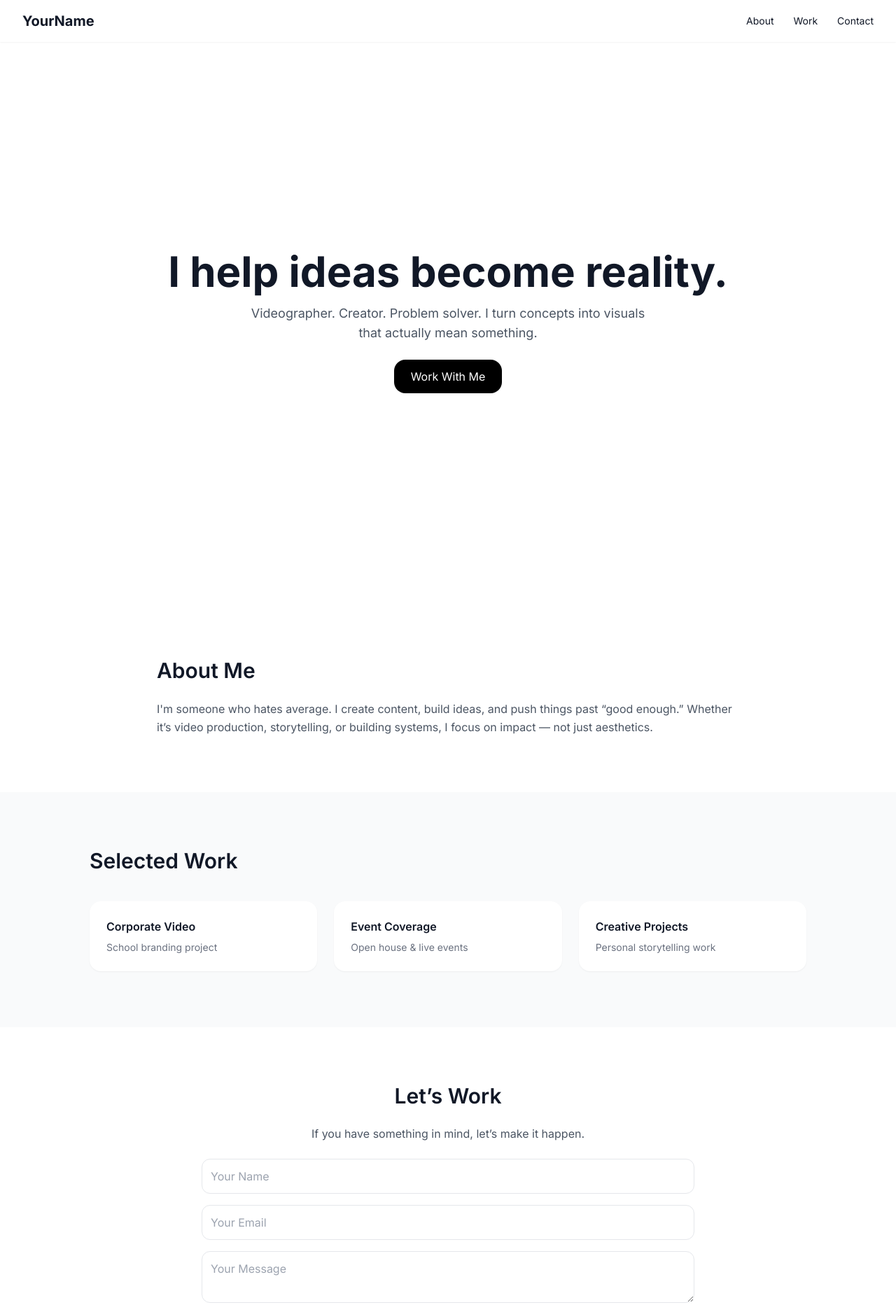
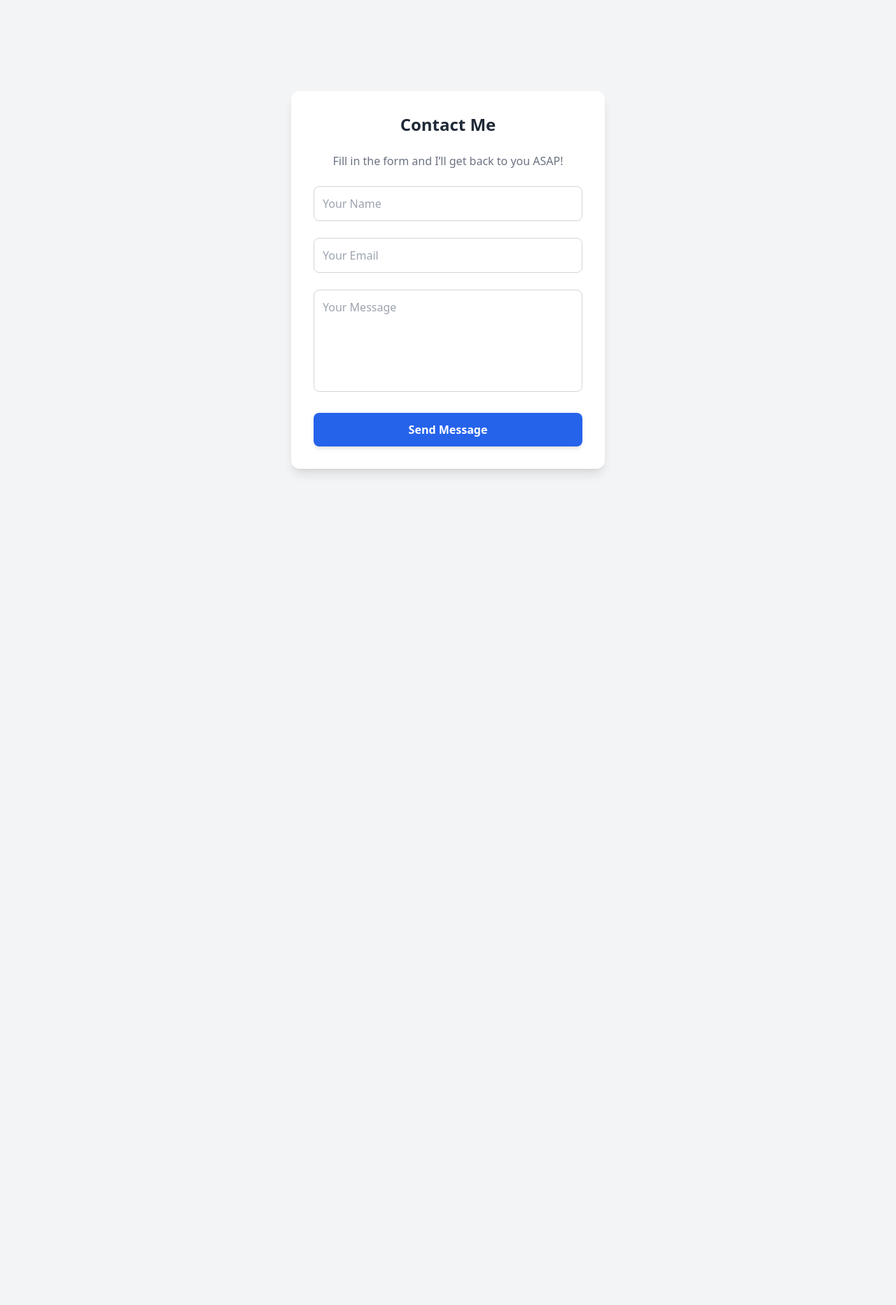
Before and after one commit to HaldenG/personal-landing-page, a plain HTML site: page index.html in a window 1280 px wide. Shown: the top 1865 px of the page at 70% size. After the commit the page ends 800 px from the top, so only its background shows below. Drawn offline with nearby package versions, Linux system fonts and the light colour scheme.

Commit message:
Update index.html

```diff
--- a/index.html
+++ b/index.html
@@ -1,88 +1,64 @@
 <!DOCTYPE html>
 <html lang="en">
 <head>
-  <meta charset="UTF-8" />
-  <meta name="viewport" content="width=device-width, initial-scale=1.0" />
-  <title>Your Name | Personal Brand</title>
+  <meta charset="UTF-8">
+  <meta name="viewport" content="width=device-width, initial-scale=1.0">
+  <title>HaldenG - Contact Me</title>
+  <!-- Tailwind CSS CDN -->
   <script src="https://cdn.tailwindcss.com"></script>
-  <link href="https://fonts.googleapis.com/css2?family=Inter:wght@300;400;600;700&display=swap" rel="stylesheet">
-  <style>
-    body { font-family: 'Inter', sans-serif; }
-  </style>
+  <!-- EmailJS SDK -->
+  <script type="text/javascript" src="https://cdn.emailjs.com/dist/email.min.js"></script>
+  <script type="text/javascript">
+    (function(){
+       emailjs.init("WTxMGRMWvGk1q9fo1"); // Your public key
+    })();
+  </script>
 </head>
-<body class="bg-white text-gray-900">
+<body class="bg-gray-100 flex items-center justify-center min-h-screen p-4">
 
-  <!-- NAV -->
-  <nav class="flex justify-between items-center px-8 py-4 shadow-sm">
-    <h1 class="text-xl font-bold">YourName</h1>
-    <div class="space-x-6 text-sm">
-      <a href="#about" class="hover:text-gray-600">About</a>
-      <a href="#work" class="hover:text-gray-600">Work</a>
-      <a href="#contact" class="hover:text-gray-600">Contact</a>
-    </div>
-  </nav>
+  <form id="contactForm" class="bg-white shadow-lg rounded-xl p-8 max-w-md w-full space-y-6">
+    <h2 class="text-2xl font-bold text-gray-800 text-center">Contact Me</h2>
+    <p class="text-gray-500 text-center">Fill in the form and I’ll get back to you ASAP!</p>
 
-  <!-- HERO -->
-  <section class="h-screen flex flex-col justify-center items-center text-center px-6">
-    <h2 class="text-4xl md:text-6xl font-bold mb-4">I help ideas become reality.</h2>
-    <p class="text-lg text-gray-600 max-w-xl mb-6">
-      Videographer. Creator. Problem solver. I turn concepts into visuals that actually mean something.
-    </p>
-    <a href="#contact" class="bg-black text-white px-6 py-3 rounded-2xl hover:opacity-80 transition">Work With Me</a>
-  </section>
+    <input type="text" name="name" placeholder="Your Name" required
+      class="w-full p-3 border border-gray-300 rounded-lg focus:outline-none focus:ring-2 focus:ring-blue-500" />
 
-  <!-- ABOUT -->
-  <section id="about" class="py-20 px-8 max-w-4xl mx-auto">
-    <h3 class="text-3xl font-semibold mb-6">About Me</h3>
-    <p class="text-gray-600 leading-relaxed">
-      I'm someone who hates average. I create content, build ideas, and push things past “good enough.”
-      Whether it’s video production, storytelling, or building systems, I focus on impact — not just aesthetics.
-    </p>
-  </section>
+    <input type="email" name="email" placeholder="Your Email" required
+      class="w-full p-3 border border-gray-300 rounded-lg focus:outline-none focus:ring-2 focus:ring-blue-500" />
 
-  <!-- WORK -->
-  <section id="work" class="py-20 px-8 bg-gray-50">
-    <div class="max-w-5xl mx-auto">
-      <h3 class="text-3xl font-semibold mb-10">Selected Work</h3>
-      <div class="grid md:grid-cols-3 gap-6">
-        <div class="p-6 bg-white rounded-2xl shadow-sm">
-          <h4 class="font-semibold">Corporate Video</h4>
-          <p class="text-sm text-gray-500 mt-2">School branding project</p>
-        </div>
-        <div class="p-6 bg-white rounded-2xl shadow-sm">
-          <h4 class="font-semibold">Event Coverage</h4>
-          <p class="text-sm text-gray-500 mt-2">Open house & live events</p>
-        </div>
-        <div class="p-6 bg-white rounded-2xl shadow-sm">
-          <h4 class="font-semibold">Creative Projects</h4>
-          <p class="text-sm text-gray-500 mt-2">Personal storytelling work</p>
-        </div>
-      </div>
-    </div>
-  </section>
+    <textarea name="message" placeholder="Your Message" required rows="5"
+      class="w-full p-3 border border-gray-300 rounded-lg focus:outline-none focus:ring-2 focus:ring-blue-500 resize-none"></textarea>
 
-  <!-- CONTACT -->
-  <section id="contact" class="py-20 px-8 max-w-3xl mx-auto text-center">
-    <h3 class="text-3xl font-semibold mb-6">Let’s Work</h3>
-    <p class="text-gray-600 mb-6">If you have something in mind, let’s make it happen.</p>
-    <form class="space-y-4" onsubmit="handleSubmit(event)">
-      <input type="text" placeholder="Your Name" required class="w-full p-3 border rounded-xl" />
-      <input type="email" placeholder="Your Email" required class="w-full p-3 border rounded-xl" />
-      <textarea placeholder="Your Message" required class="w-full p-3 border rounded-xl"></textarea>
-      <button class="bg-black text-white px-6 py-3 rounded-2xl w-full">Send Message</button>
-    </form>
-  </section>
-
-  <!-- FOOTER -->
-  <footer class="text-center py-6 text-sm text-gray-500">
-    © 2026 YourName. All rights reserved.
-  </footer>
+    <button type="submit"
+      class="w-full bg-blue-600 text-white font-semibold py-3 rounded-lg shadow-md hover:bg-blue-700 transition-colors duration-300">
+      Send Message
+    </button>
+  </form>
 
   <script>
-    function handleSubmit(e) {
+    const form = document.getElementById('contactForm');
+
+    form.addEventListener('submit', function(e){
       e.preventDefault();
-      alert('Hook this up to Supabase or Email API later.');
-    }
+
+      const name = form.name.value;
+      const email = form.email.value;
+      const message = form.message.value;
+
+      emailjs.send('service_d43s9ky', 'template_6ng9ubn', {
+        from_name: name,
+        from_email: email,
+        message: message
+      })
+      .then(() => {
+        alert('Message sent! I\'ll get back to you soon.');
+        form.reset();
+      })
+      .catch((err) => {
+        alert('Something went wrong. Try again.');
+        console.error(err);
+      });
+    });
   </script>
 
 </body>
```
